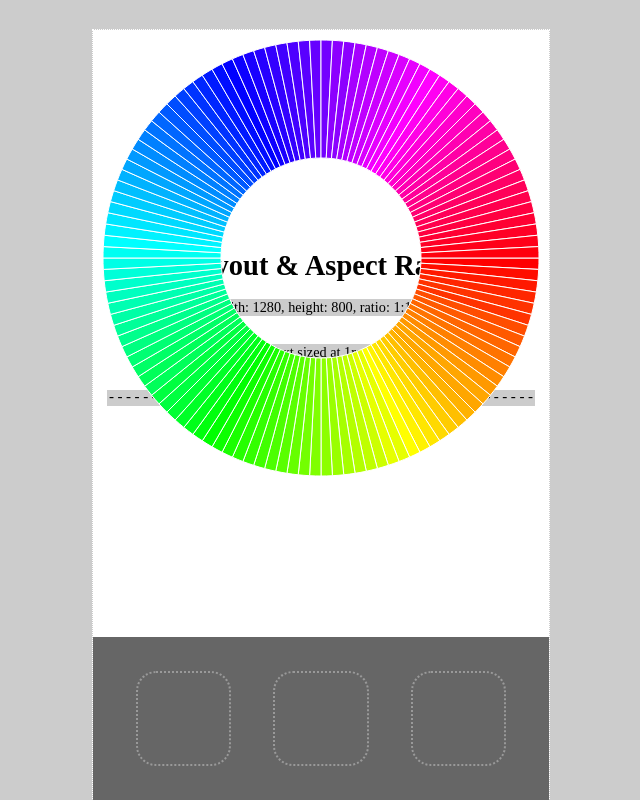
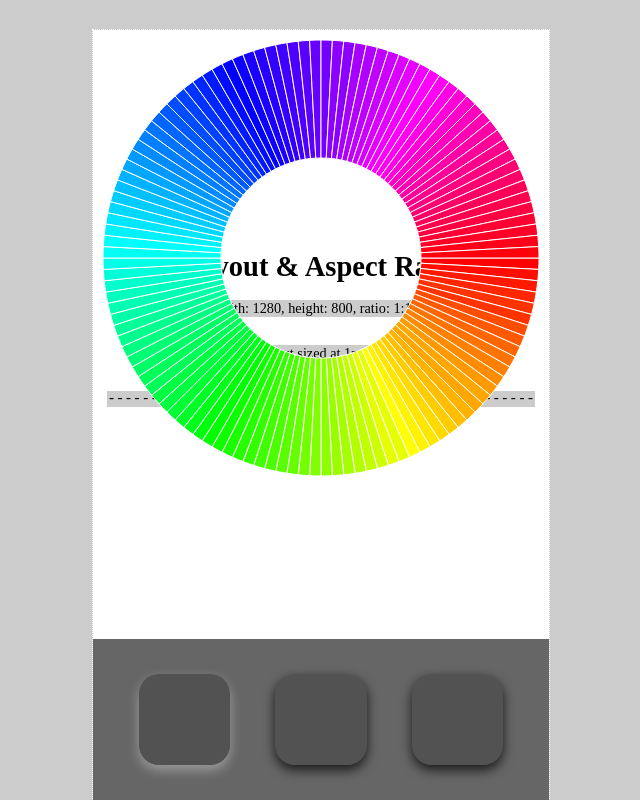
Before and after one commit to sfoster/urban-pong-spectrum-2019, a plain HTML site: page spectrum-client/htdocs/test-colorpicker.html in a window 1280 px wide. Both pictures are taken after a click on the element 502 px from the left and 718 px from the top of the page. Shown: the whole page, without its empty margins (319-959 px from the left). Drawn offline with Linux system fonts and the light colour scheme.

Commit message:
Hook up attach/detach of colorpicker and some visual state on the tiles

```diff
--- a/spectrum-client/htdocs/test-colorpicker.html
+++ b/spectrum-client/htdocs/test-colorpicker.html
@@ -74,8 +74,14 @@
   .bottom .tile {
     width: calc(var(--container-width) / 5);
     height: calc(var(--container-width) / 5);
-    border: 2px dotted #999;
+    background-color: rgba(0,0,0, 0.2);
     border-radius: 20px;
+  }
+  .tile.needscolor {
+    box-shadow: 0px 5px 12px 0px rgba(0,0,0,0.75);
+  }
+  .tile.selected {
+    box-shadow: 0px 5px 12px 0px rgba(255,255,255,0.35);
   }
   h1 {
     font-size: 2rem;
@@ -105,9 +111,9 @@
         <pre style="background-color: #ccc">--------------------------------------------------</pre>
       </section>
       <section class="bottom">
-        <div class="tile"></div>
-        <div class="tile"></div>
-        <div class="tile"></div>
+        <div class="tile needscolor"></div>
+        <div class="tile needscolor"></div>
+        <div class="tile needscolor"></div>
       </section>
     </div>
   </div>
@@ -146,6 +152,8 @@ class ColorPicker {
       let hue = event.detail.hue;
       console.log("colorchange to hue: %s", hue, event.detail);
       this.clickTarget.style.backgroundColor = event.detail.cssColor;
+      this.clickTarget.classList.remove("needscolor");
+      this.detach();
       // let pointerElem = document.getElementById("pointer");
       // pointerElem.style.transform = `rotate(${rotation}deg)`;
       // let colorElem = pointerElem.querySelector(".colorpreview");
@@ -153,14 +161,19 @@ class ColorPicker {
     }
   }
   attachTo(elem) {
+    if (this.clickTarget) {
+      this.detach();
+    }
     this.clickTarget = elem;
     this.colorDisc.elem.classList.remove("offscreen");
+    this.clickTarget.classList.add("selected");
     this.colorDisc.render();
     // position so the wheel is kinda behind the swatch
     // center y on the target, and x
     this.colorDisc.elem.addEventListener("colorchange", this);
   }
   detach() {
+    this.clickTarget.classList.remove("selected");
     this.colorDisc.elem.classList.add("offscreen");
     this.colorDisc.elem.removeEventListener("colorchange", this);
   }
```
